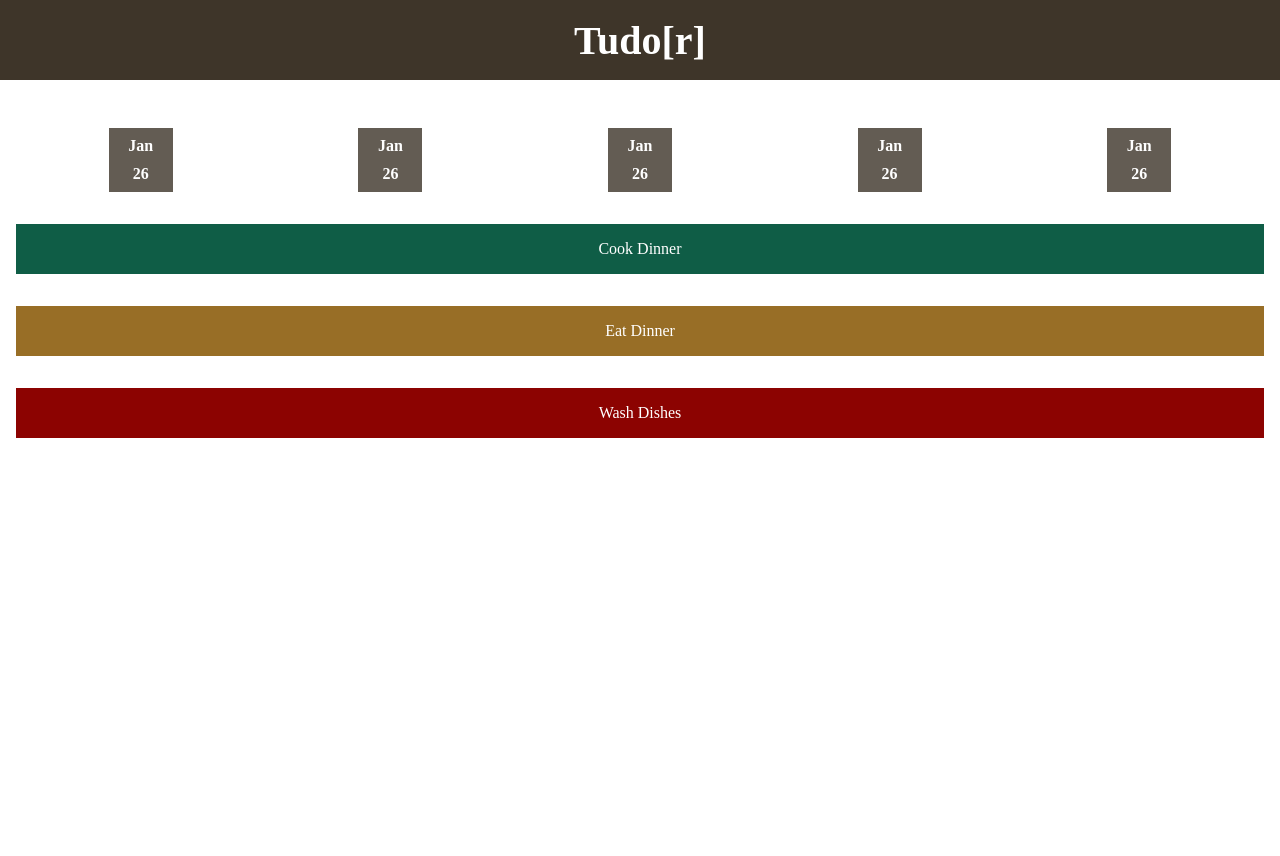
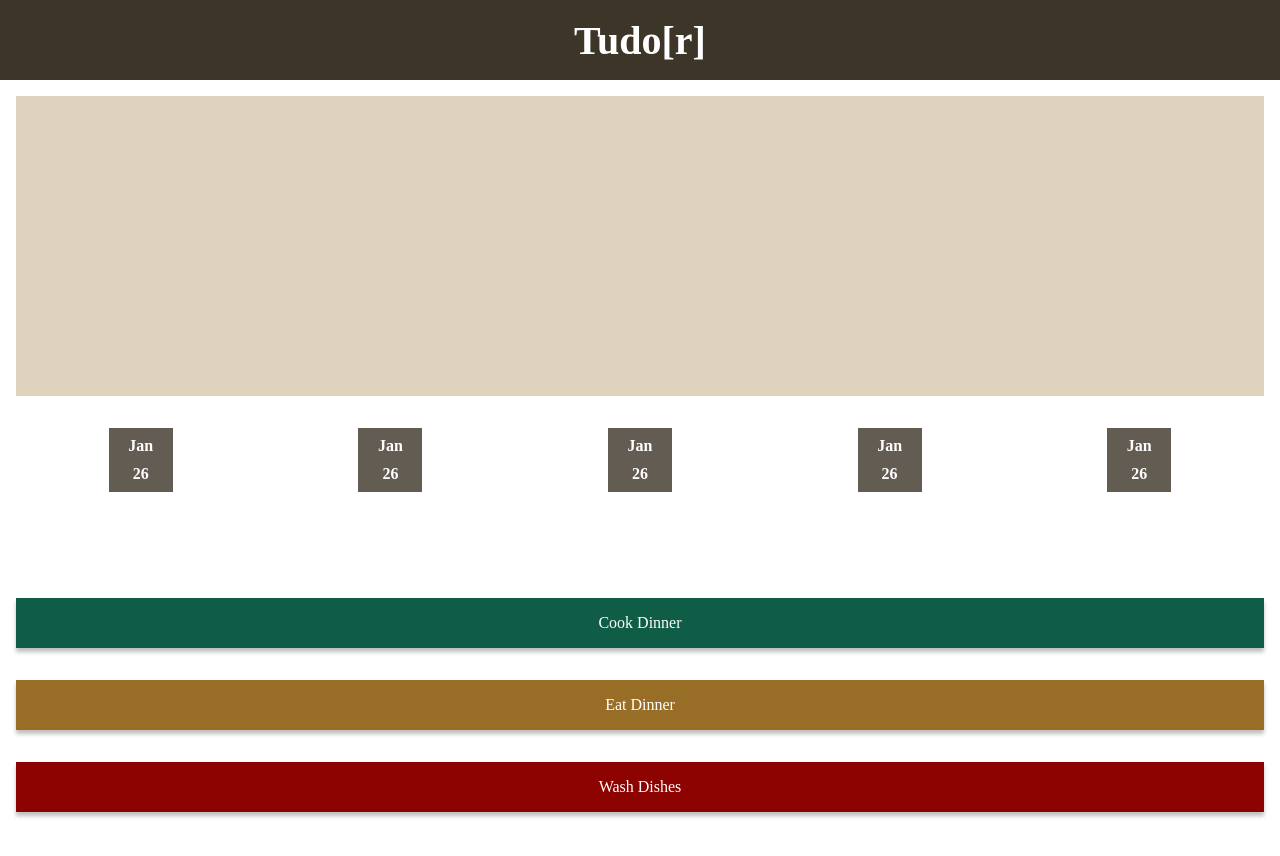
Before and after one commit to houstonmp/Tudo-r, a React (Vite) app: page / in a window 1280 px wide. Shown: the top 856 px of the page. Before the commit the page ends 800 px from the top, so only its background shows below. Built offline with nearby package versions, Linux system fonts and the light colour scheme; a web font is replaced by a local one.

Commit message:
Place Todo items at the bottom of the page

```diff
--- a/src/App.css
+++ b/src/App.css
@@ -4,4 +4,5 @@ body {
   margin: 0;
   padding: 0;
   font-family: 'Junge', serif;
+  height: 100vh;
 }
--- a/src/App.jsx
+++ b/src/App.jsx
@@ -6,7 +6,7 @@ function App() {
 
   return (<div>
     <Navbar />
-    <Container className='container' />
+    <Container />
   </div>
   )
 }
--- a/src/components/Container.jsx
+++ b/src/components/Container.jsx
@@ -1,11 +1,13 @@
 import Todo from './todos/Todo'
 import './Container.css'
 import DateManager from './datecomponent/DateManager';
+import Form from './form/Form'
 
 const Container = () => {
     return (
         <div className='container'>
             <section>
+                <Form></Form>
                 <DateManager></DateManager>
             </section>
             <section>
--- a/src/components/form/Form.jsx
+++ b/src/components/form/Form.jsx
@@ -0,0 +1,9 @@
+import styles from './Form.module.css';
+
+const Form = () => {
+    return <div className={styles.form}>
+
+    </div>
+}
+
+export default Form;
--- a/src/components/form/Form.module.css
+++ b/src/components/form/Form.module.css
@@ -0,0 +1,4 @@
+.form {
+    background-color: #E0D3BD;
+    height: 300px;
+}
--- a/src/components/todos/Todo.css
+++ b/src/components/todos/Todo.css
@@ -1,9 +1,12 @@
 article {
     display: flex;
+
 }
 
 .todo-man {
     flex-direction: column;
+    justify-content: flex-end;
+    height: 40vh;
 }
 
 aside {
@@ -14,6 +17,8 @@ aside {
     display: flex;
     align-items: center;
     justify-content: center;
+    /* filter: drop-shadow(0 4px 4px #404040); */
+    box-shadow: 0px 4px 4px rgba(0, 0, 0, 0.25);
 }
 
 aside.finished {
```
